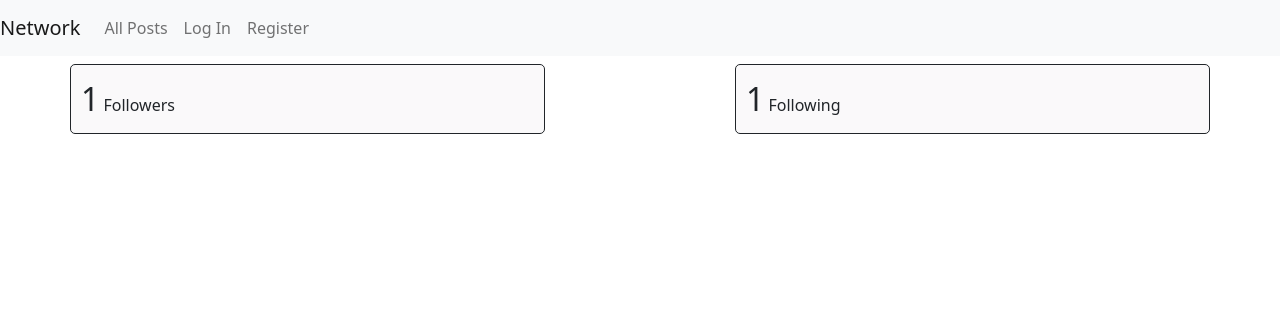
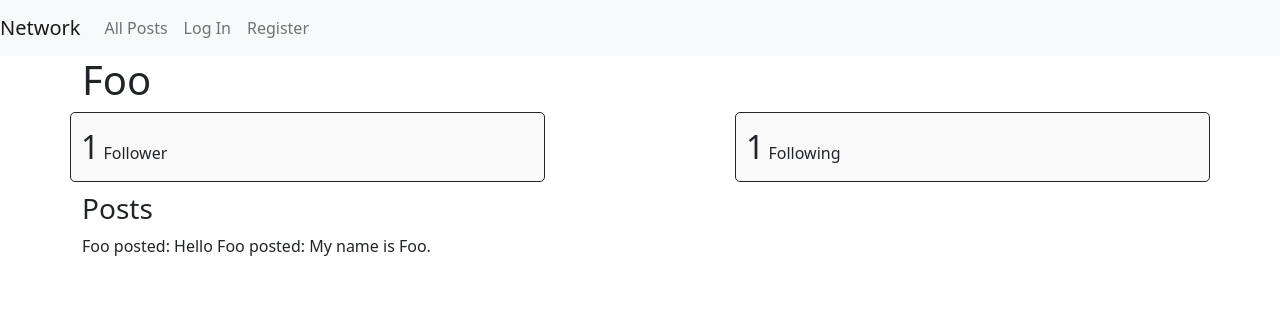
Before and after one commit to lindelwa122/network, a Django app: a page that uses network/templates/network/profile.html in a window 1280 px wide. Shown: the top 316 px of the page. Run offline with Django 3.2, Linux system fonts and the light colour scheme; data comes from the database, SQL or seed files in the repository; both versions use the stored data as it was after the commit; tables that the repository leaves empty hold one stand-in row (values such as "Sample post"); parts of the project's set-up code (start-up, migrations or seed data) failed here and were passed over; some libraries are stand-ins or nearby versions.

Commit message:
Add following feature

```diff
--- a/network/models.py
+++ b/network/models.py
@@ -24,3 +24,6 @@ class Post(models.Model):
 class Connections(models.Model):
     user = models.ForeignKey(User, models.CASCADE, "followed")
     follower = models.ForeignKey(User, models.CASCADE, "follower")
+
+    def __str__(self) -> str:
+         return f"{self.follower} follows {self.user}"
--- a/network/static/network/styles.css
+++ b/network/static/network/styles.css
@@ -28,7 +28,7 @@ div#profile {
     justify-content: space-between;
 }
 
-div#profile span {
+div#profile .count {
     font-size: xx-large;
 }
 
@@ -41,4 +41,5 @@ div#profile .btn {
     padding: 10px;
     background-color: #faf9fa;
     border-radius: 5px;
+    margin-bottom: 10px;
 }
--- a/network/templates/network/profile.html
+++ b/network/templates/network/profile.html
@@ -2,22 +2,26 @@
 
 {% block body %}
 <div class="container">
-    <h1>{{ user.username }}</h1>
+    <h1 id="username">{{ username }}</h1>
     <div class="row" id="profile">
         <div class="col-5 profile-card">
-            <div><span>{{ followers }}</span> Followers</div>
+            {% if followers == 1 %}
+                <div><span class="count" id="followers-count">{{ followers }}</span><span id="wording"> Follower</span></div>
+            {% else %}
+                <div><span class="count" id="followers-count">{{ followers }}</span><span id="wording"> Followers</span></div>
+            {% endif %}
             <div class="text-center">
                 {% if user.is_authenticated %}
                     {% if already_following %}
-                        <button class="btn btn-secondary">Following</button>
+                        <button class="btn btn-secondary" id="unfollow">Following</button>
                     {% elif not user_profile %}
-                        <button class="btn btn-primary">Follow</button>
+                        <button class="btn btn-primary" id="follow">Follow</button>
                     {% endif %}
                 {% endif %}
             </div>
         </div>
         <div class="col-5 profile-card">
-            <div><span>{{ following }}</span> Following</div>
+            <div><span class="count">{{ following }}</span> Following</div>
             <div class="text-center">
                 {% if user.is_authenticated %}
                     {% if follows_you %}
@@ -28,6 +32,75 @@
         </div>
     </div>
 
-    <div id="posts"></div>
+    <h3>Posts</h3>
+    <div id="posts">
+        {% for post in posts %}
+            {{ post }}
+        {% endfor %}
+    </div>
 </div>
 {% endblock %}
+
+{% block script %}
+<script>
+    document.onclick = event => {
+        if (event.target.id === "follow") {
+            follows("follow");
+        }
+        else if (event.target.id === "unfollow") {
+            follows("unfollow");
+        }
+    }
+
+    function follows(method) {
+        const aj = new XMLHttpRequest;
+        const btn = document.querySelector(`#${method}`);
+
+        aj.onreadystatechange = () => {
+            if (aj.readyState === 4 && aj.status === 200) {
+                btn.innerText = method === "follow" ? "Following" : "Follow";
+                btn.classList = method === "follow" ? "btn btn-secondary" : "btn btn-primary";
+                btn.id = method === "follow" ? "unfollow" : "follow";
+
+                const followersCount = document.querySelector("#followers-count");
+                const wording = document.querySelector("#wording");
+                if (method === "follow") {
+                    followersCount.innerText++;
+                    if (followersCount.innerText == 1) {
+                        wording.innerText = " Follower";
+                    }
+                    else {
+                        wording.innerText = " Followers";
+                    }
+                }
+                else {
+                    followersCount.innerText--;
+                    if (followersCount.innerText == 1) {
+                        wording.innerText = " Follower";
+                    }
+                    else {
+                        wording.innerText = " Followers";
+                    }
+                }
+            }
+            else if (aj.readyState === 4 && aj.status !== 200) {
+                const error = document.createElement("div");
+                error.classList = "alert alert-danger alert-dismissible fade show";
+                error.role = "alert";
+                const btn = "<button type='button' class='btn-close' data-bs-dismiss='alert' aria-label='Close'></button>";
+                error.innerHTML = `<strong>Server couldn't process your request. Please try again later!</strong>${btn}`;
+                document.querySelector(".row").append(error);
+            }
+        }
+
+        data = JSON.stringify({
+            "data": method === "follow" ? "follow" : "unfollow"
+        });
+
+        aj.open("PUT", `/${document.querySelector("#username").innerText}`, true);
+        aj.setRequestHeader("Data-type", "json");
+        aj.setRequestHeader("Content-type", "application/json");
+        aj.send(data);
+    }
+</script>
+{% endblock %}
--- a/network/views.py
+++ b/network/views.py
@@ -91,22 +91,38 @@ def posts(request):
             "data": all_posts
         })
 
+
+@csrf_exempt
 def profile(request, username):
     user = User.objects.get(username=username)
-    followers = Connections.objects.filter(user=user).count()
-    following = Connections.objects.filter(follower=user).count()
 
-    if request.user.is_authenticated:
-        con = Connections.objects.filter(user=request.user, follower=user)
-        f = Connections.objects.filter(user=user, follower=request.user)
+    if request.method == "GET":
+        followers = Connections.objects.filter(user=user).count()
+        following = Connections.objects.filter(follower=user).count()
 
-    posts = Post.objects.filter(user=user)
+        if request.user.is_authenticated:
+            con = Connections.objects.filter(user=request.user, follower=user)
+            f = Connections.objects.filter(user=user, follower=request.user)
 
-    return render(request, "network/profile.html", {
-        "followers": followers,
-        "following": following,
-        "user_profile": request.user == user,
-        "follows_you": len(con) == 1 if request.user.is_authenticated else False,
-        "already_following": len(f) == 1 if request.user.is_authenticated else False,
-        "posts": posts
-    })
+        posts = Post.objects.filter(user=user)
+
+        return render(request, "network/profile.html", {
+            "username": username,
+            "followers": followers,
+            "following": following,
+            "user_profile": request.user == user,
+            "follows_you": len(con) == 1 if request.user.is_authenticated else False,
+            "already_following": len(f) == 1 if request.user.is_authenticated else False,
+            "posts": posts
+        })
+
+    else:
+        data = json.loads(request.body)
+        if data.get("data", "") == "follow":
+            con = Connections(user=user, follower=request.user)
+            con.save()
+        else:
+            con = Connections.objects.get(user=user, follower=request.user)
+            con.delete()
+
+        return JsonResponse({"message": "success"}, status=200)
```
Also changed, not shown: db.sqlite3.
